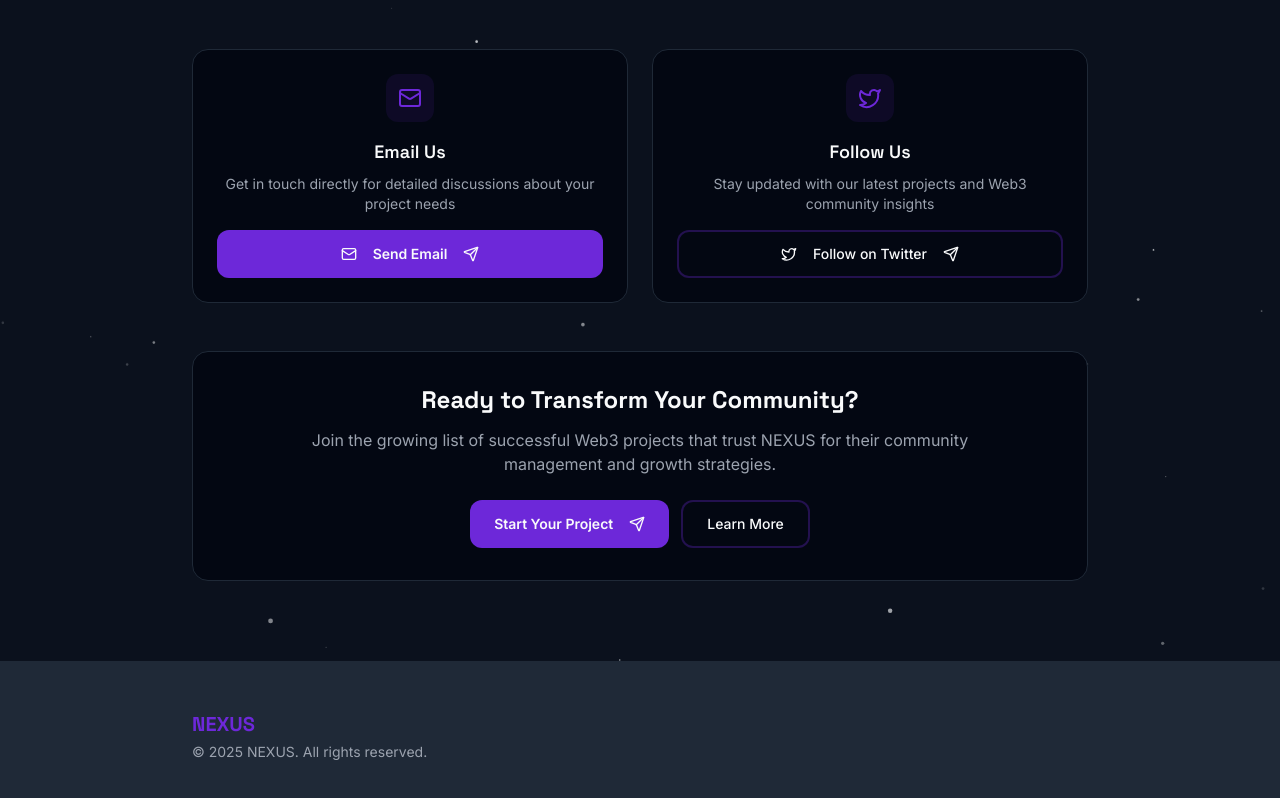
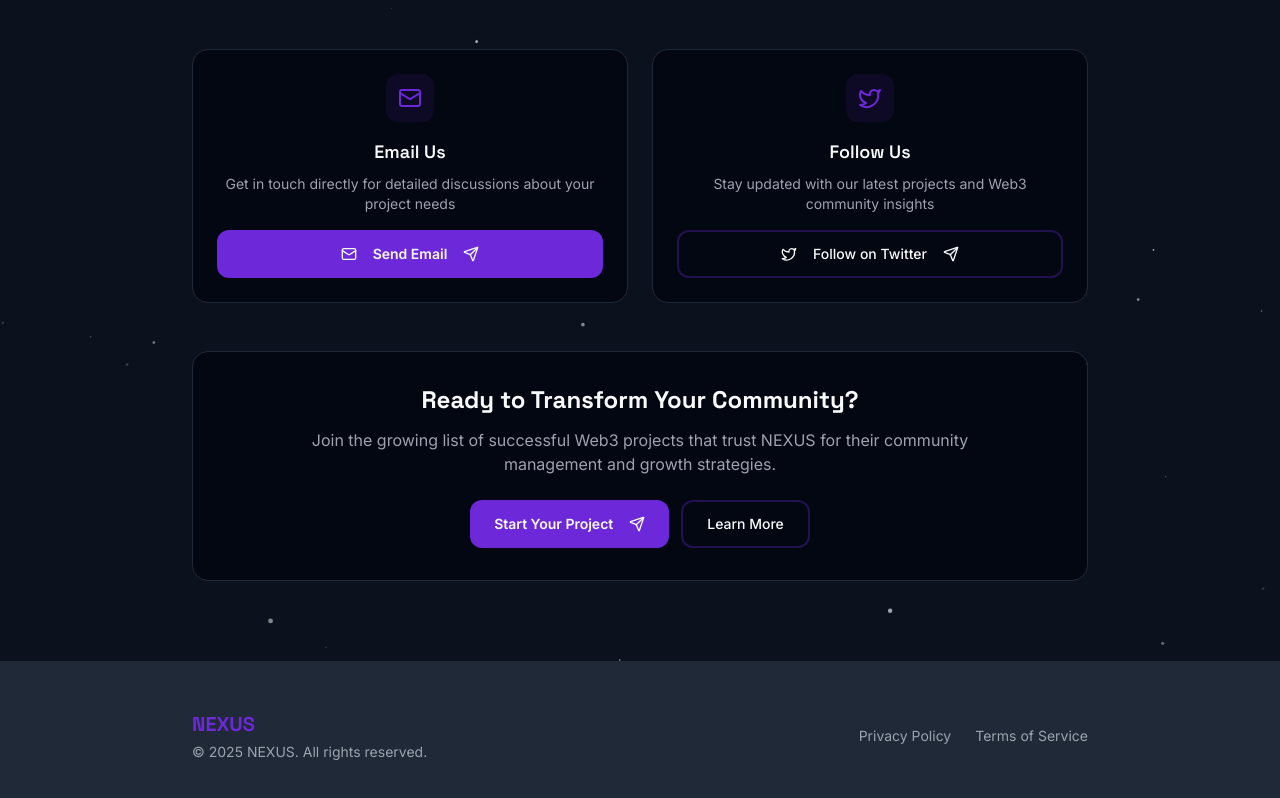
Before and after one commit to Soft42111/nexusredeployed, a React (Vite) app: page / in a window 1280 px wide. Shown: the part 5750-6548 px from the top of the page. Built offline with nearby package versions, Linux system fonts and the light colour scheme.

Commit message:
Testing Footer.tsx

```diff
--- a/src/components/Footer.tsx
+++ b/src/components/Footer.tsx
@@ -21,13 +21,13 @@ const Footer = () => {
                 href="#"
                 className="text-muted-foreground hover:text-primary transition-colors font-inter"
               >
-
+              Privacy Policy
               </a>
               <a
                 href="#"
                 className="text-muted-foreground hover:text-primary transition-colors font-inter"
               >
-
+              Terms of Service
               </a>
             </div>
           </div>
```
